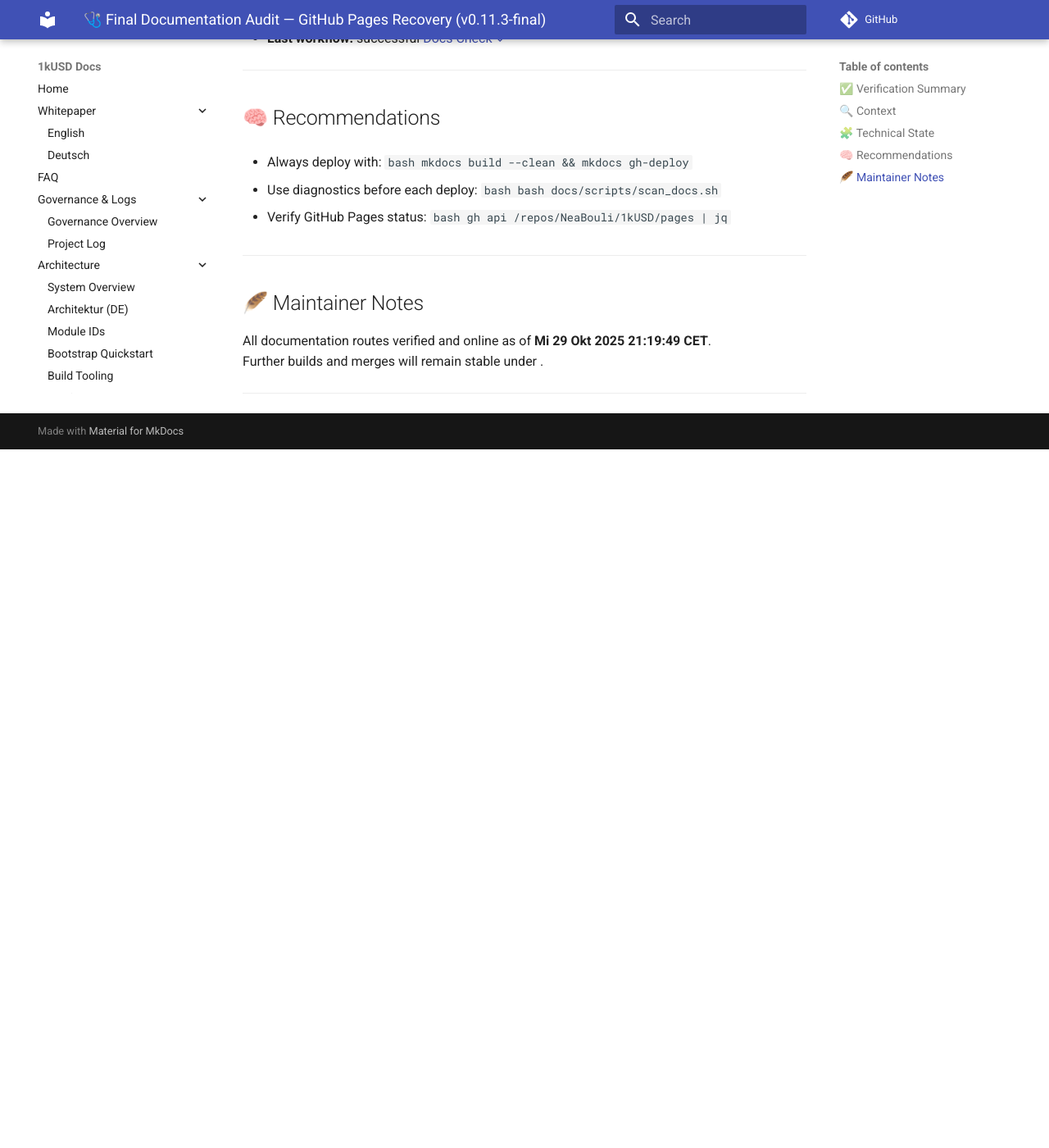
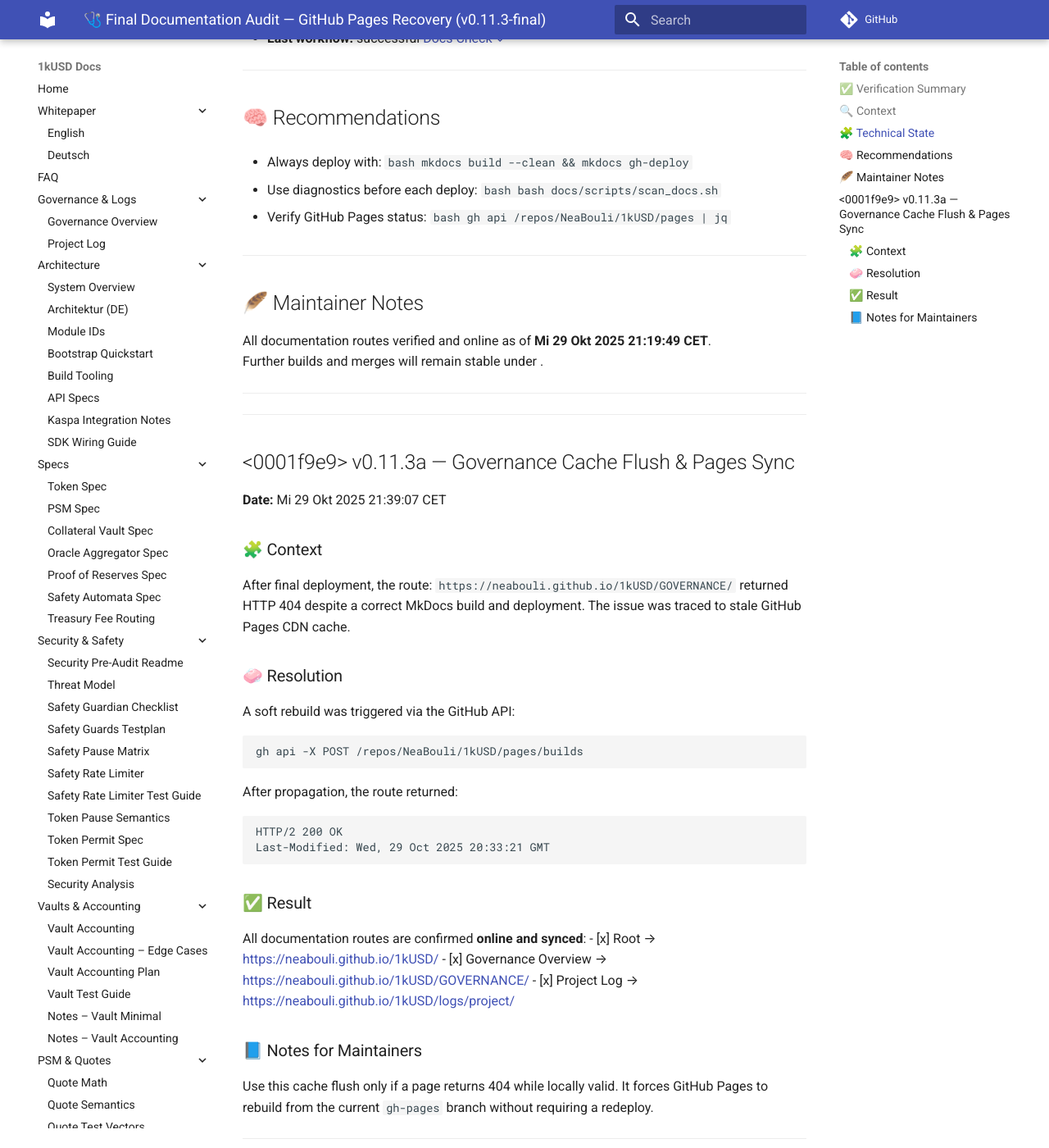
Before and after one commit to NeaBouli/1kUSD, an MkDocs documentation site: the page built from docs/logs/final_pages_audit.md, in a window 1280 px wide and 1400 px high, scrolled down 973 px. Shown: the whole window at 82% size. Built offline with MkDocs 1.6.1 and Material for MkDocs 9.7.7, drawn with Linux system fonts in a browser that asks for light colours; comment, search, counter and statistics services are not loaded; before the commit the page ends 1521 px from its top, so only the background shows below that.

Commit message:
docs(audit): add v0.11.3a — Governance Cache Flush & Pages Sync entry

````diff
--- a/docs/logs/final_pages_audit.md
+++ b/docs/logs/final_pages_audit.md
@@ -57,3 +57,39 @@
 Further builds and merges will remain stable under .
 
 ---
+
+---
+
+## <0001f9e9> v0.11.3a — Governance Cache Flush & Pages Sync
+
+**Date:** Mi 29 Okt 2025 21:39:07 CET
+
+### 🧩 Context
+After final deployment, the route:
+`https://neabouli.github.io/1kUSD/GOVERNANCE/`
+returned HTTP 404 despite a correct MkDocs build and deployment.
+The issue was traced to stale GitHub Pages CDN cache.
+
+### 🧼 Resolution
+A soft rebuild was triggered via the GitHub API:
+```bash
+gh api -X POST /repos/NeaBouli/1kUSD/pages/builds
+```
+After propagation, the route returned:
+```
+HTTP/2 200 OK
+Last-Modified: Wed, 29 Oct 2025 20:33:21 GMT
+```
+
+### ✅ Result
+All documentation routes are confirmed **online and synced**:
+- [x] Root → [https://neabouli.github.io/1kUSD/](https://neabouli.github.io/1kUSD/)
+- [x] Governance Overview → [https://neabouli.github.io/1kUSD/GOVERNANCE/](https://neabouli.github.io/1kUSD/GOVERNANCE/)
+- [x] Project Log → [https://neabouli.github.io/1kUSD/logs/project/](https://neabouli.github.io/1kUSD/logs/project/)
+
+### 📘 Notes for Maintainers
+Use this cache flush only if a page returns 404 while locally valid.
+It forces GitHub Pages to rebuild from the current `gh-pages` branch
+without requiring a redeploy.
+
+---
````
